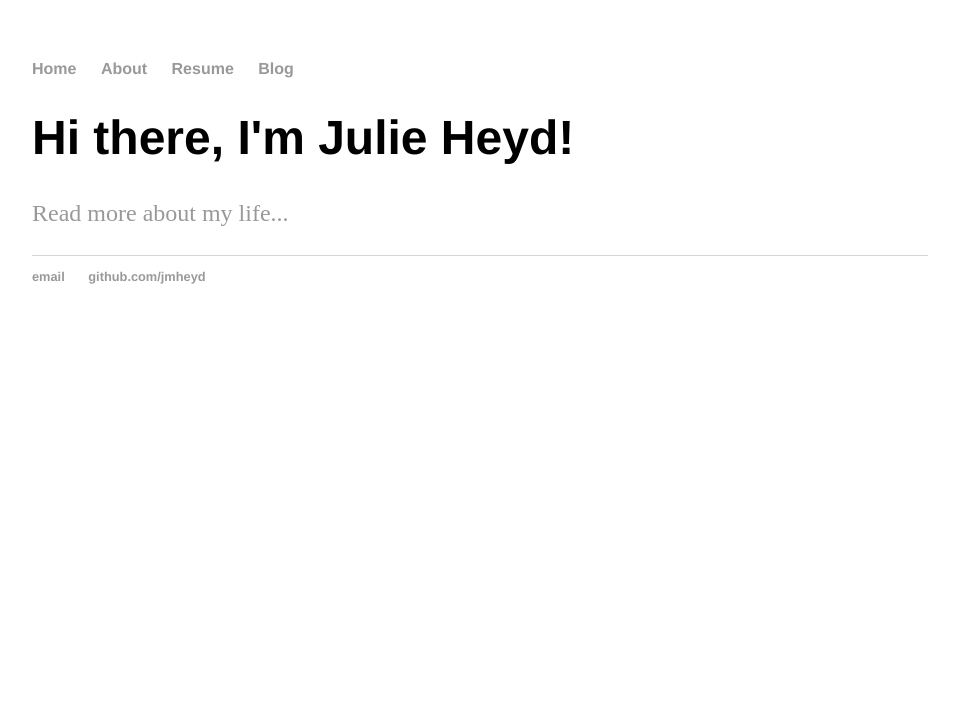
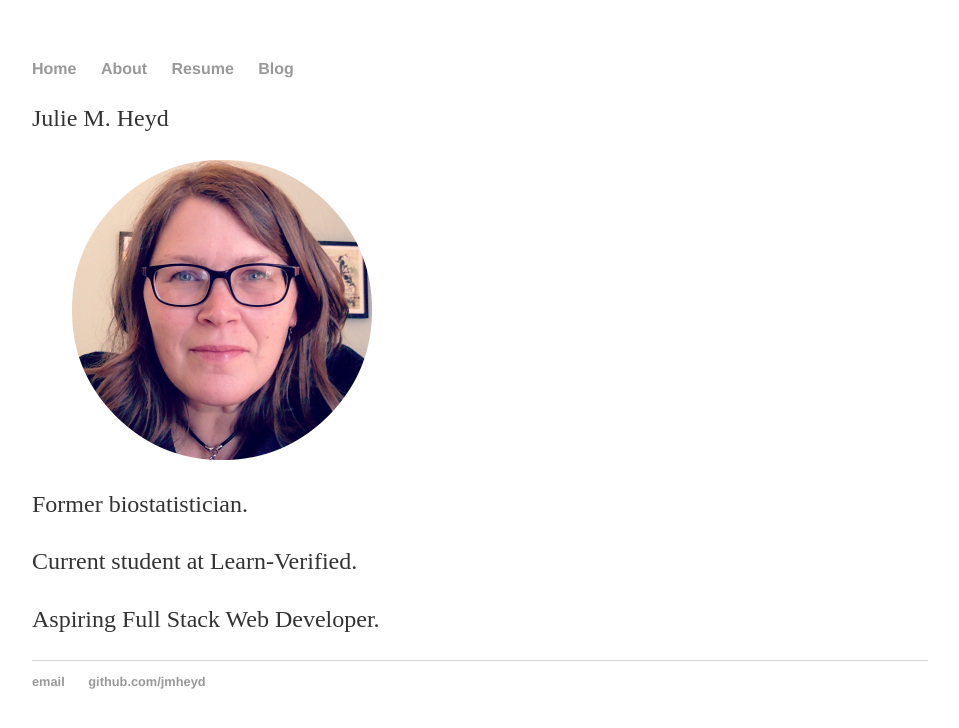
Before and after one commit to jmheyd/jmheyd.github.io, a Jekyll site: the page built from index.html, in a window 1280 px wide. Shown: the top 728 px of the page, without its empty margins (160-1119 px from the left). Built offline with Jekyll 4.4.1, drawn with Linux system fonts in a browser that asks for light colours.

Commit message:
Update index.html

```diff
--- a/index.html
+++ b/index.html
@@ -2,7 +2,13 @@
 layout: default
 title: Julie Heyd
 ---
-<div class="blurb">
-       <h1>Hi there, I'm Julie Heyd!</h1>
-	<p> <a href="/about">Read more about my life...</a></p>
-</div><!-- /.blurb -->
+
+<div class="addline">
+	<p id="name">Julie M. Heyd</p>
+	<figure id="pic">
+	<img src="images/myphoto.png" border='0' alt="IMG 5911" height="300px" width="300px" />
+	</figure>
+	<p>Former biostatistician. </p>
+	<p>Current student at Learn-Verified.</p>
+	<p>Aspiring Full Stack Web Developer.</p>
+</div>
```
